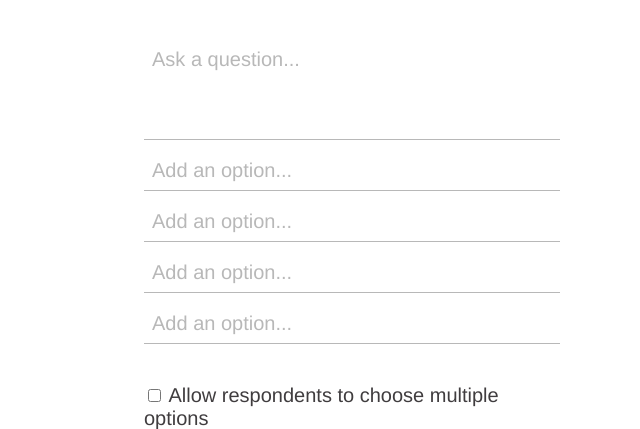
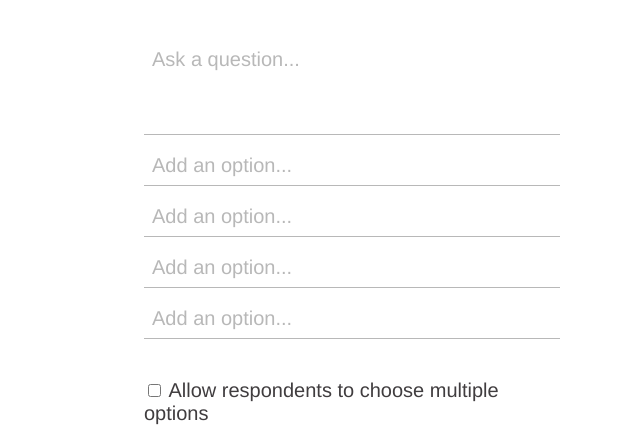
Before and after one commit to jchunzh/PollApp, a Django app: template templates/PollApp/createpoll.html in a window 1280 px wide. Shown: the part 65-494 px from the top of the page, without its empty margins (288-928 px from the left). Run offline with Django 3.2, Linux system fonts and the light colour scheme; the template is opened without the code that fills it, so the values that code supplies are empty; some libraries are stand-ins or nearby versions.

Commit message:
Fix small gap between border and text area on create poll page

```diff
--- a/static/PollApp/main.css
+++ b/static/PollApp/main.css
@@ -25,14 +25,13 @@ textarea {
 	resize: none;
 	border: none;
 	outline: none;
+	overflow: auto;
 	height: 78px;
-	overflow: auto;
 }
 
 textarea:focus, input[type=text]:focus {
 	background: #F7F7F7;
 }
-
 
 input::-webkit-input-placeholder
 {
@@ -184,3 +183,7 @@ input:focus {
 .actions {
 	margin: 20px 0 20px 0;
 }
+
+.question-textarea {
+	vertical-align: bottom;
+}
--- a/templates/PollApp/createpoll.html
+++ b/templates/PollApp/createpoll.html
@@ -9,6 +9,7 @@
 		<script type='text/javascript' src={% static 'PollApp/pollService.js' %}></script>
 		<script type='text/javascript' src={% static 'PollApp/CreatePollController.js' %}></script>
 		<link rel="stylesheet" type="text/css" href={% static 'PollApp/main.css' %}>
+		<title>Quick Poll - Create</title>
 	</head>
 	{% verbatim %}
 	<body ng-controller='CreatePollController'>
@@ -20,7 +21,7 @@
 				<form ng-submit="createPoll()" onsubmit="false">
 					<div class='poll'>
 						<div class='text-container input-text-container'>
-							<textarea ng-model='poll.question' placeholder='Ask a question...'></textarea>
+							<textarea class='question-textarea' ng-model='poll.question' placeholder='Ask a question...'></textarea>
 						</div>
 						<div ng-repeat="choice in poll.choices track by $index">
 							<div class='text-container input-text-container'>
--- a/templates/PollApp/votepoll.html
+++ b/templates/PollApp/votepoll.html
@@ -9,6 +9,7 @@
 		<script type='text/javascript' src={% static 'PollApp/pollService.js' %}></script>
 		<script type='text/javascript' src={% static 'PollApp/VotePollController.js' %}></script>
 		<link rel='stylesheet' type='text/css' href={% static 'PollApp/main.css' %}>
+		<title>Quick Poll - Vote</title>
 	</head>
 	{% verbatim %}
 	<body ng-controller='VotePollController'>
```
